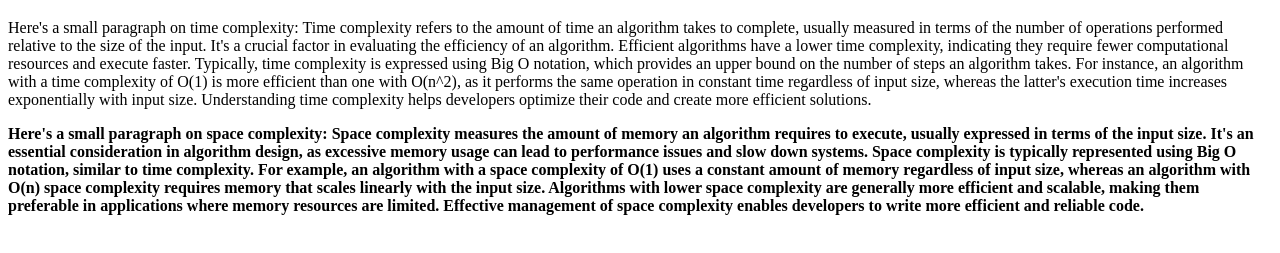
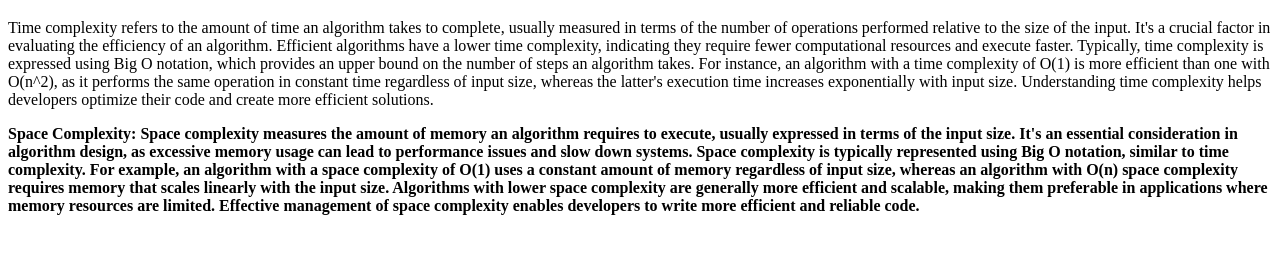
Before and after one commit to acciojob/time-and-space-complexity-hardik-tripathi, a website: page main.html in a window 1280 px wide. Shown: the part 61-314 px from the top of the page. Drawn offline with Linux system fonts and the light colour scheme.

Commit message:
created a submission

```diff
--- a/main.html
+++ b/main.html
@@ -8,11 +8,9 @@
 
 <body>
 	<h1>Information about Time, Space, Complexity</h1>
-	<p>Here's a small paragraph on time complexity:
-Time complexity refers to the amount of time an algorithm takes to complete, usually measured in terms of the number of operations performed relative to the size of the input. It's a crucial factor in evaluating the efficiency of an algorithm. Efficient algorithms have a lower time complexity, indicating they require fewer computational resources and execute faster. Typically, time complexity is expressed using Big O notation, which provides an upper bound on the number of steps an algorithm takes. For instance, an algorithm with a time complexity of O(1) is more efficient than one with O(n^2), as it performs the same operation in constant time regardless of input size, whereas the latter's execution time increases exponentially with input size. Understanding time complexity helps developers optimize their code and create more efficient solutions.</p>
-
-	<p><b>Here's a small paragraph on space complexity:
-Space complexity measures the amount of memory an algorithm requires to execute, usually expressed in terms of the input size. It's an essential consideration in algorithm design, as excessive memory usage can lead to performance issues and slow down systems. Space complexity is typically represented using Big O notation, similar to time complexity. For example, an algorithm with a space complexity of O(1) uses a constant amount of memory regardless of input size, whereas an algorithm with O(n) space complexity requires memory that scales linearly with the input size. Algorithms with lower space complexity are generally more efficient and scalable, making them preferable in applications where memory resources are limited. Effective management of space complexity enables developers to write more efficient and reliable code.</b></p>
+	<p>Time complexity refers to the amount of time an algorithm takes to complete, usually measured in terms of the number of operations performed relative to the size of the input. It's a crucial factor in evaluating the efficiency of an algorithm. Efficient algorithms have a lower time complexity, indicating they require fewer computational resources and execute faster. Typically, time complexity is expressed using Big O notation, which provides an upper bound on the number of steps an algorithm takes. For instance, an algorithm with a time complexity of O(1) is more efficient than one with O(n^2), as it performs the same operation in constant time regardless of input size, whereas the latter's execution time increases exponentially with input size. Understanding time complexity helps developers optimize their code and create more efficient solutions.</p>
+	<b><p>Space Complexity:
+Space complexity measures the amount of memory an algorithm requires to execute, usually expressed in terms of the input size. It's an essential consideration in algorithm design, as excessive memory usage can lead to performance issues and slow down systems. Space complexity is typically represented using Big O notation, similar to time complexity. For example, an algorithm with a space complexity of O(1) uses a constant amount of memory regardless of input size, whereas an algorithm with O(n) space complexity requires memory that scales linearly with the input size. Algorithms with lower space complexity are generally more efficient and scalable, making them preferable in applications where memory resources are limited. Effective management of space complexity enables developers to write more efficient and reliable code.</p></b>
 	<!-- the entire body must be written by student -->
     <script type="text/javascript" src="./script.js">
 </script>
```
